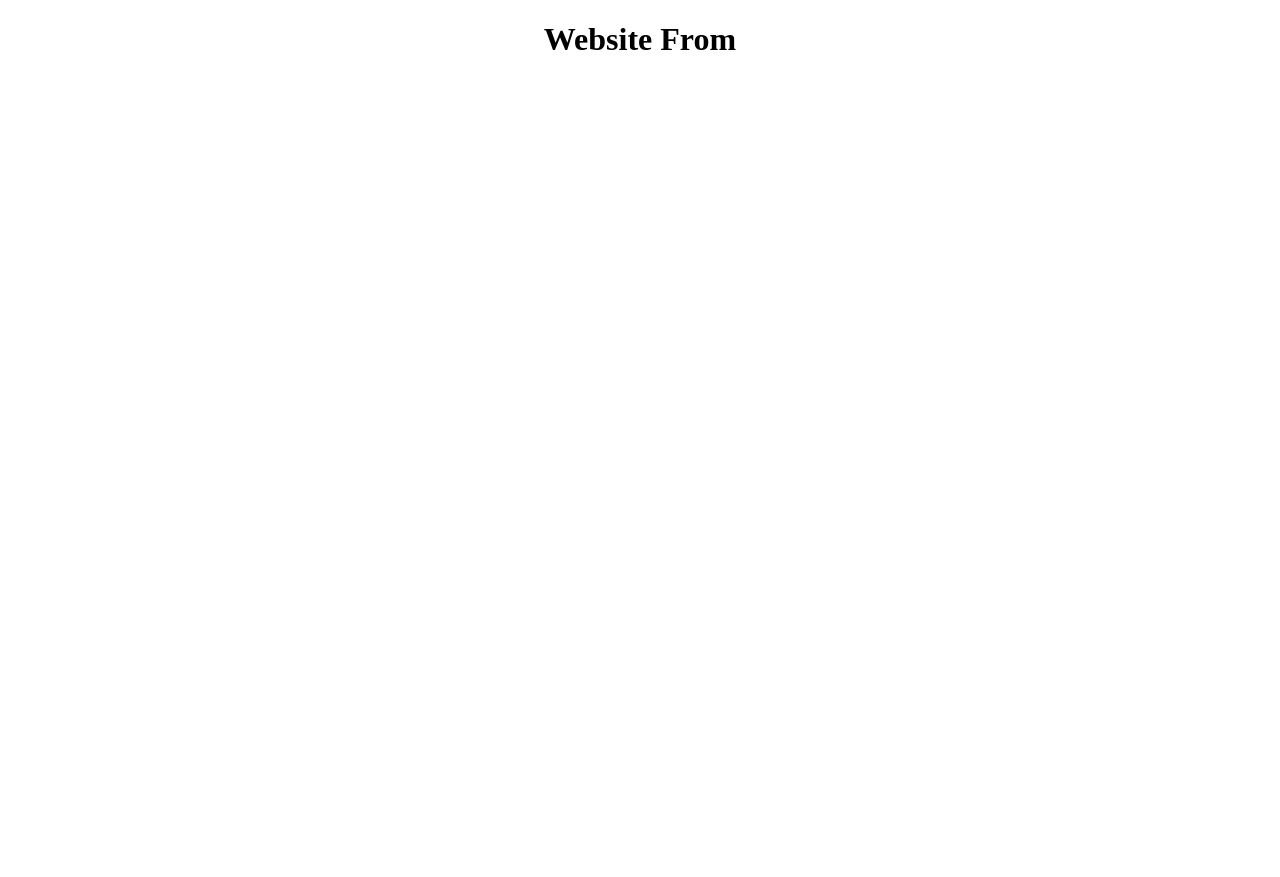
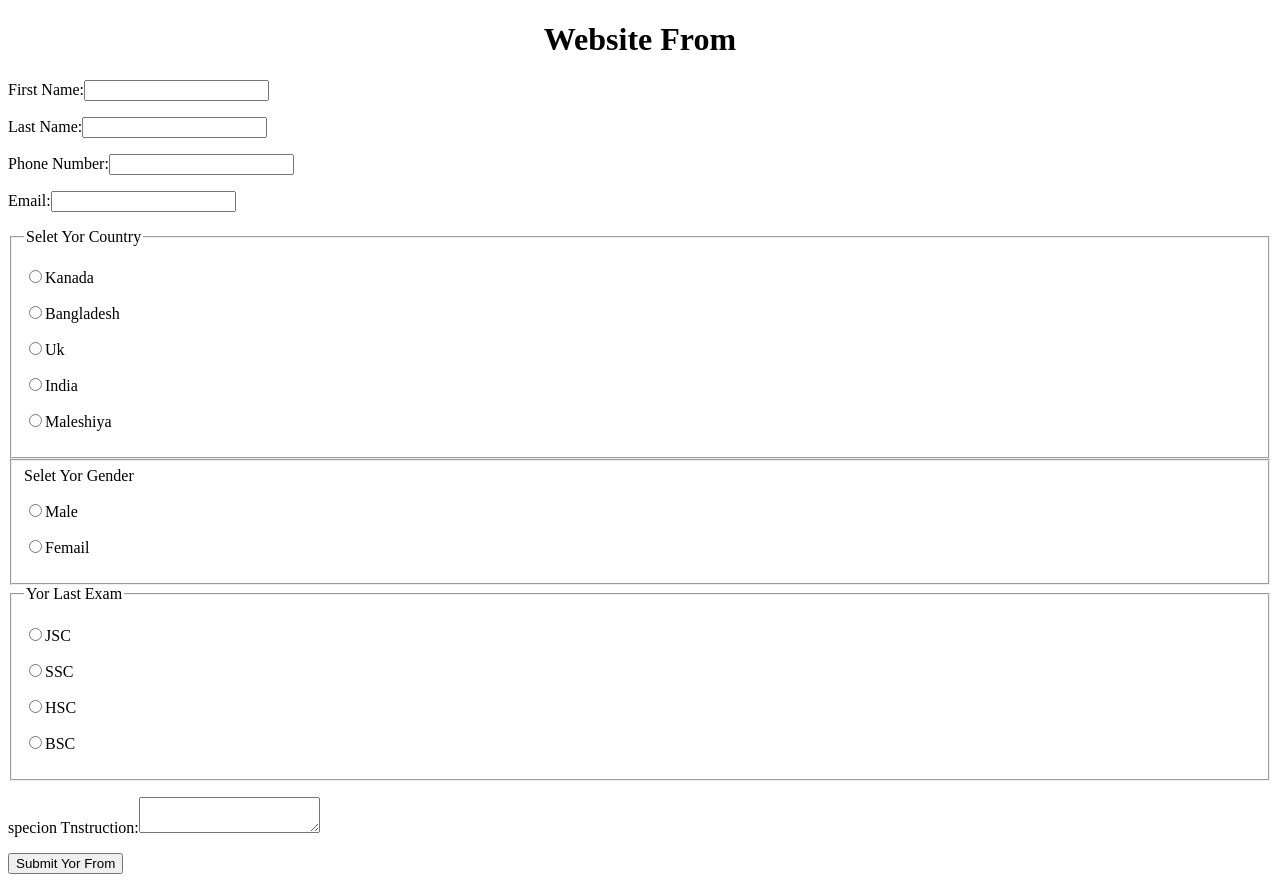
Before and after one commit to tanzim392/website-from, a plain HTML site: page index.html in a window 1280 px wide. Shown: the top 877 px of the page. Before the commit the page ends 800 px from the top, so only its background shows below. Drawn offline with Linux system fonts and the light colour scheme.

Commit message:
first commit

```diff
--- a/index.html
+++ b/index.html
@@ -9,5 +9,47 @@
     <div style="text-align: center;">
         <h1>Website From</h1>
     </div>
+    <div>
+        <from action="">
+            <p>First Name:<input  type="text"</p>
+            <p>Last Name:<input type="text"</p>
+            <p>Phone Number:<input type="number" name=""id=""></p>
+            <p>Email:<input type="email"name=""id=""></p>
+            <fieldset>
+                <legend>Selet Yor Country</legend>
+                <p><label from="kanada"><input type="radio"name="desh"id="kanna">Kanada</label></p>
+                <p><label from="Bangladesh"><input type="radio"name="desh"id="Bangladesh">Bangladesh</label></p>
+                <p><label from="Uk"><input type="radio"name="desh"id="Uk">Uk</label></p>
+                <p><lebel  from="India"><input type="radio"name="desh"id="India">India</label></p>
+                <p><label from="maleshiya"><input type="radio"name="desh"id="">Maleshiya</label></p>
+            </fieldset>
+            <fieldset>
+                <lagend>Selet Yor Gender</lagend>
+                <p><label from="male"><input type="radio"name="nam"id="male">Male</label></p>
+                <p><label from="femail"><input type="radio"name="nam"id="femail">Femail</label></p>
+            </fieldset>
+            <fieldset>
+                <legend>Yor Last Exam</legend>
+                <p><label from=""><input type="radio"name="nam"id="JSC">JSC</label></p>
+                <p><label from=""><input type="radio"name="nam"id="SSC">SSC</label></p>
+                <p><label from=""><input type="radio"name="nam"id="HSC">HSC</label></p>
+                <p><label from=""><input type="radio"name="nam"id="BSC">BSC</label></p>
+            </fieldset>
+            <p><label for="">specion Tnstruction:<textarea name=""id=""colos="30px"></textarea></label></p>
+            <button type="submit">Submit Yor From</button>
+
+        </from>
+
+    </div>
+    <div>
+        <div style="text-align: center;"></div>
+        <h1>My Image New</h1>
+        <img src="ttp.jpg"alta="" width="400px">
+    </div>
+    <h1>Youtrob Video</h1>
+    <div>
+        <iframe width="560" height="315" src="https://www.youtube.com/embed/CnQT3b9mIn4?si=3uLRgOII2VKIkh7N" title="YouTube video player" frameborder="0" allow="accelerometer; autoplay; clipboard-write; encrypted-media; gyroscope; picture-in-picture; web-share" allowfullscreen></iframe>">
+    </div>
+
 </body>
 </html>
```
Also changed, not shown: ttp.jpg (added).
